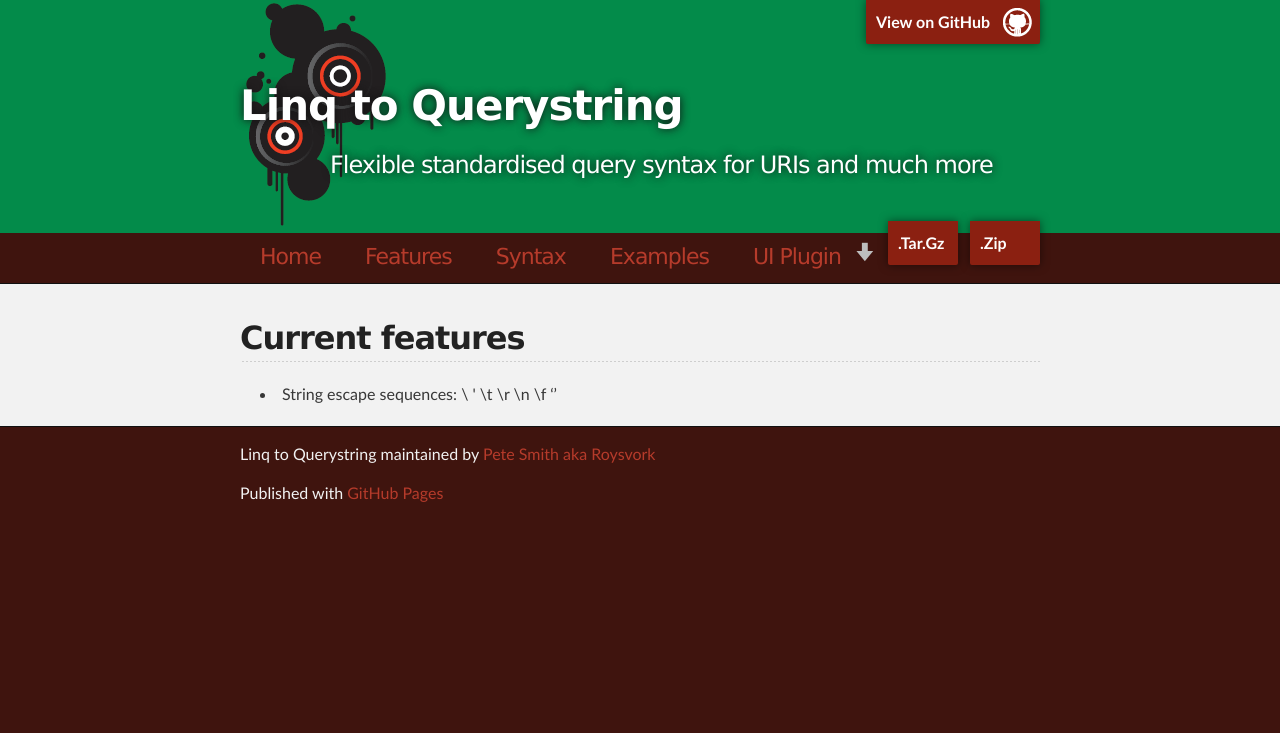
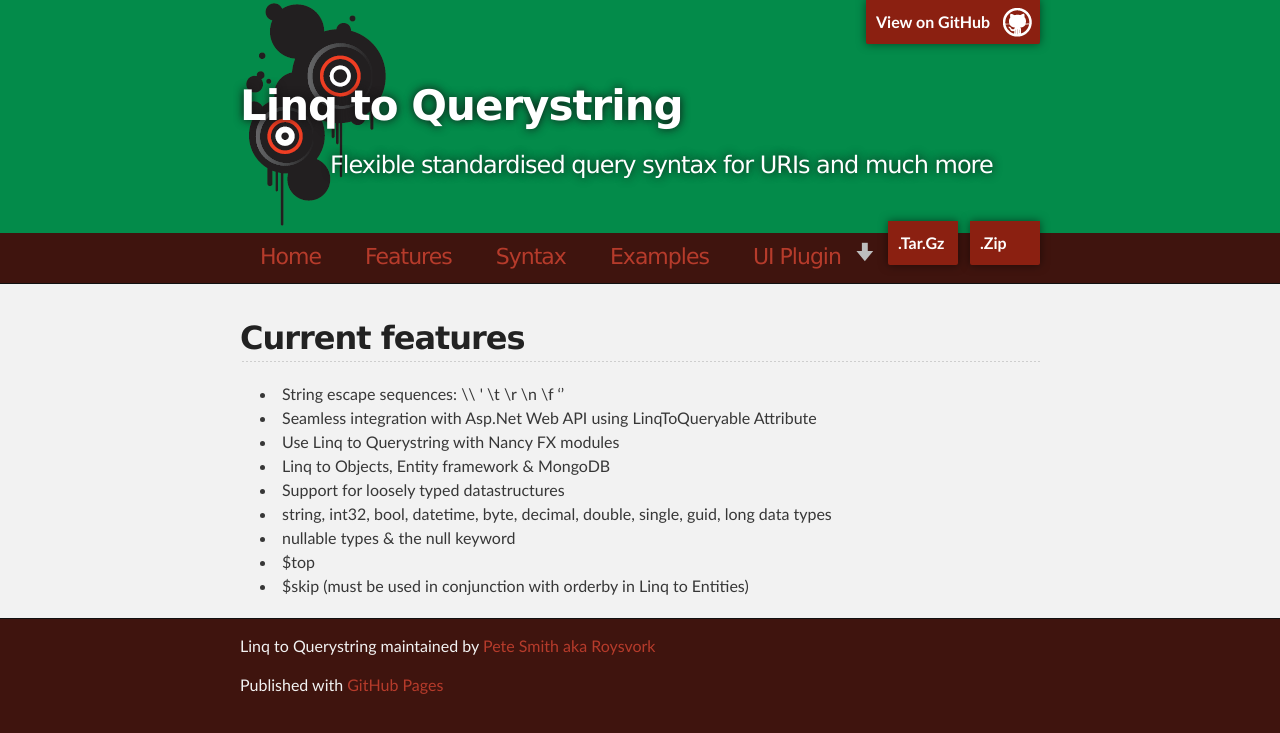
Before and after one commit to beyond-code-github/LinqToQuerystring, a Jekyll site: the page built from features.markdown, in a window 1280 px wide. Shown: the top 733 px of the page. Built offline with Jekyll 4.4.1, drawn with Linux system fonts in a browser that asks for light colours.

Commit message:
More features reinstatement

```diff
--- a/features.markdown
+++ b/features.markdown
@@ -4,4 +4,12 @@ title:  Features
 ---
 ## Current features
 
-* String escape sequences: \ \' \t \r \n \f ''
+* String escape sequences: \\\\ \' \t \r \n \f ''
+* Seamless integration with Asp.Net Web API using LinqToQueryable Attribute
+* Use Linq to Querystring with Nancy FX modules
+* Linq to Objects, Entity framework & MongoDB
+* Support for loosely typed datastructures
+* string, int32, bool, datetime, byte, decimal, double, single, guid, long data types
+* nullable types & the null keyword
+* $top
+* $skip (must be used in conjunction with orderby in Linq to Entities)
```
